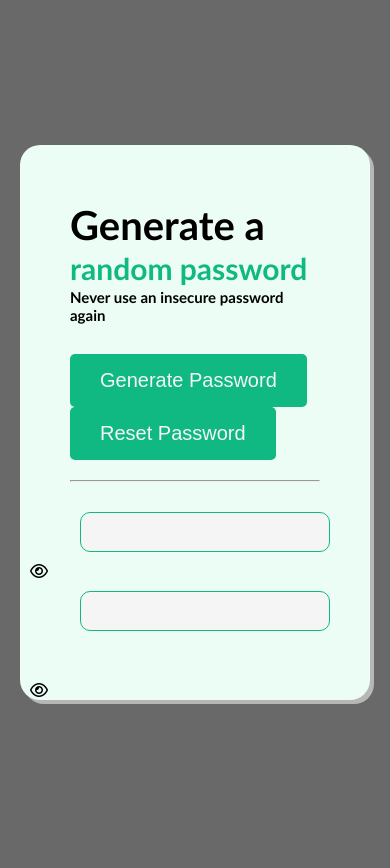
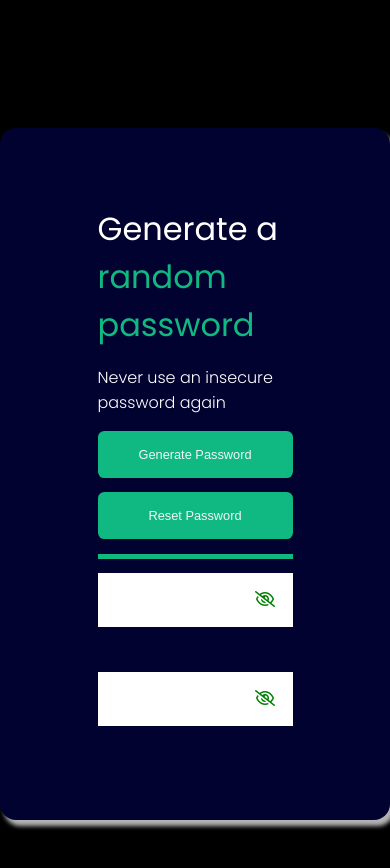
Before and after one commit to Pumpkin-cod/Password-Generator, a plain HTML site: page index.html in a window 390 px wide. Before the commit the page ends 844 px from the top, so only its background shows below. Drawn offline with nearby package versions, Linux system fonts and the light colour scheme.

Commit message:
updated for responsiveness

```diff
--- a/app.js
+++ b/app.js
@@ -22,7 +22,6 @@ function getRandomCharacter() {
 passwordEl.addEventListener("click", function(){
     let randomPassword = " "
     for (let i = 0; i < passwordLength; i++) {
-    //    passwordEl.textContent += getRandomCharacter()
        outputEl1.value += randomPassword
        outputEl2.value += randomPassword
     }
--- a/index.html
+++ b/index.html
@@ -13,20 +13,28 @@
     <title>Password Generator</title>
 </head>
 <body>
-    <div class="container">
-        <h1>Generate a <br><span>random password</span></h1>
-        <p>Never use an insecure password again</p>
-        <button id="password-el" onclick="">Generate Password</button>
-        <button id="reset-el" onclick="">Reset Password</button>
-        <hr>
-        <input type="password" name="leftText" class="leftText" id="passwordOutputOne-el">
-        <span class="show-btn">
-             <i class="fa fa-eye" id="eye" aria-hidden="true"></i>
-        </span>
-        <input type="password" name="rightText" class="rightText" id="passwordOutputTwo-el">
-        <span class="show-btn">
-            <i class="fa fa-eye" id="eye" aria-hidden="true"></i>
-       </span>
+    <div class="box">
+        <div class="row">
+            <h1>Generate a <span>random password</span> </h1>
+        </div>
+        <div class="row">
+            <p>Never use an insecure password again</p>
+        </div>
+        <div class="row">
+            <input id="password-el" onclick="" type="button" value="Generate Password">
+            <input id="reset-el" onclick="" type="button" value="Reset Password">
+        </div>
+        <div class="row">
+            <div class="bar"></div>
+        </div>
+        <div class="row">
+            <input type="password" id="passwordOutputOne-el">
+            <i class="fa fa-eye-slash" id="eye" aria-hidden="true"></i>
+        </div>
+        <div class="row">
+            <input type="password" id="passwordOutputTwo-el">
+            <i class="fa fa-eye-slash" id="eye" aria-hidden="true"></i>
+        </div>
     </div>
     <script src="app.js"></script>
 </body>
--- a/style.css
+++ b/style.css
@@ -1,3 +1,5 @@
+@import url('https://fonts.googleapis.com/css2?family=Poppins:ital,wght@0,300;0,400;0,600;0,700;0,800;1,400&display=swap');
+
 *{
     margin: 0;
     padding: 0;
@@ -5,101 +7,147 @@
 }
 
 body{
+    font-family: 'Poppins', 'Trebuchet MS', 'Lucida Sans Unicode', 'Lucida Grande', 'Lucida Sans', Arial, sans-serif;
+    background-color: black;
     display: flex;
+    margin: auto;
     align-items: center;
     justify-content: center;
-    background-color: #6a6969;
-    min-width: 100vw;
-    min-height: 100vh;
+}
+.box{
+    background-color: rgb(2, 2, 49);
+    width: 50%;
+    height: 80%;
+    margin: 8rem 0;
+    padding: 4rem 0;
+    border-radius: 1rem;
+    box-shadow: 4px 6px 4px rgba(255, 255, 255, 0.7);
 }
 
-.container{
-    background-color: #ECFDF5;
-    border-radius: 20px;
-    box-shadow: 4px 4px rgb(184, 183, 183);
-    margin-top: 20px;
-    padding-top: 30px;
-    text-align: start;
-    min-width: 50%;
-    min-height: 60%;
-    padding-left: 50px;
-    padding-right: 50px;
-    font-family: 'Trebuchet MS', 'Lucida Sans Unicode', 'Lucida Grande', 'Lucida Sans', Arial, sans-serif;
+
+h1{
+    font-weight: 600;
+    font-size: 2.5rem;
+    margin-top: 0.8rem;
 }
 
-@media screen and (max-width: 1024px) {
-    .container{
-        height: 100%;
-        margin: 60px 20px;
+p{
+    font-weight: 200;
+    font-size: 1rem;
+    display: block;
+    margin: 1rem 0;
+}
+
+.row{
+    display: flex;
+    justify-content: space-between;
+    width: 50%;
+    align-items: center;
+    margin: auto;
+    color: white;
+}
+
+span{
+    display: block;
+    color: #10B981;
+}
+
+input[type=button]{
+    padding: 1rem 1.2rem;
+    margin-bottom: 0.9rem;
+    background-color: #10B981;
+    color: whitesmoke;
+    border: none;
+    border-radius: 0.4rem;
+    font-size: 0.8rem;
+}
+
+input[type=password]{
+    padding: 1rem 1.2rem;
+    width: 100%;
+    margin: 0.9rem 0;
+    text-align: center;
+    color: #10B981;
+    font-size: 1.2rem;
+    border: none;
+}
+
+.bar{
+    width: 100%;
+    height: 5px;
+    background-color: #10B981;
+
+}
+
+.row #eye{
+    position: absolute;
+    color: green;
+    right: 10rem;
+}
+
+/* media queries */
+@media only screen and (max-width: 414px){
+        .row{
+            display: flex;
+            flex-direction: column;
+        }
+
+        .box{
+            width: 100%;
+        }
+
+        h1{
+            font-size: 2rem;
+            font-weight: 400;
+        }
+
+        p{
+            text-align: start;
+        }
+
+        .row #eye{
+            position: relative;
+            left: 70px;
+            bottom: 50px;
+        }
+
+        input[type=button]{
+            display: block;
+            width: 100%;
+        }
+}
+
+@media only screen and (min-width: 768px){
+
+        .box{
+              width: 80%;
+        }
+
+        input[type=button]{
+        margin-right: 20px;
+        }
+
+        .row #eye{
+            position: absolute;
+            color: green;
+            right: 16rem;
+        }
+}
+
+@media only screen and (min-width: 1024px){
+    .row #eye{
+        position: absolute;
+        right: 20rem;
     }
 }
 
-.container h1{
-    font-size: 40px;
-    font-weight: bolder;
-    line-height: 40px;
-    padding-top: 30px;
-}
-
-h1 span{
-    color: #10B981;
-    font-size: 30px;
-    font-weight: bold;
-}
-
-.container p {
-    margin-bottom: 30px;
-    font-size: 15px;
-    font-weight: 600;
-}
-
-hr{
-    margin-top: 20px;
-}
-
-input{
-    width: 40%;
-    margin-bottom: 30px;
-    margin-top: 30px;
-    height: 40px;
-    border-radius: 10px;
-    border: 1px solid #10B981;
-    background-color: whitesmoke;
-    color: #10B981;
-    padding: 10px 30px;
-    margin-left: 10px;
-    font-size: 25px;
-
-}
-
-.rightText{
-    margin-left: 10px;
-}
-
-button{
-    padding: 15px 30px;
-    background-color: #10B981;
-    color: whitesmoke;
-    border-radius: 5px;
-    border: none;
-    font-size: 20px;
-}
-
-@media screen and (max-width: 1024px) {
-    input{
-        width: 100%;
-        margin-bottom: 10px;
+@media only screen and (min-width: 1366px){
+    .row #eye{
+        position: absolute;
+        right: 28rem;
     }
 
-    .rightText{
-        margin-top: 10px;
-        margin-bottom: 50px;
-      }
+    input[type=button]{
+        width: 40%;
+    }
 }
-
-.show-btn{
-    position: relative;
-    color: black;
-    top: -1px;
-    left: -40px;
-}
```
Also changed, not shown: index1.html (added), style1.css (added).
